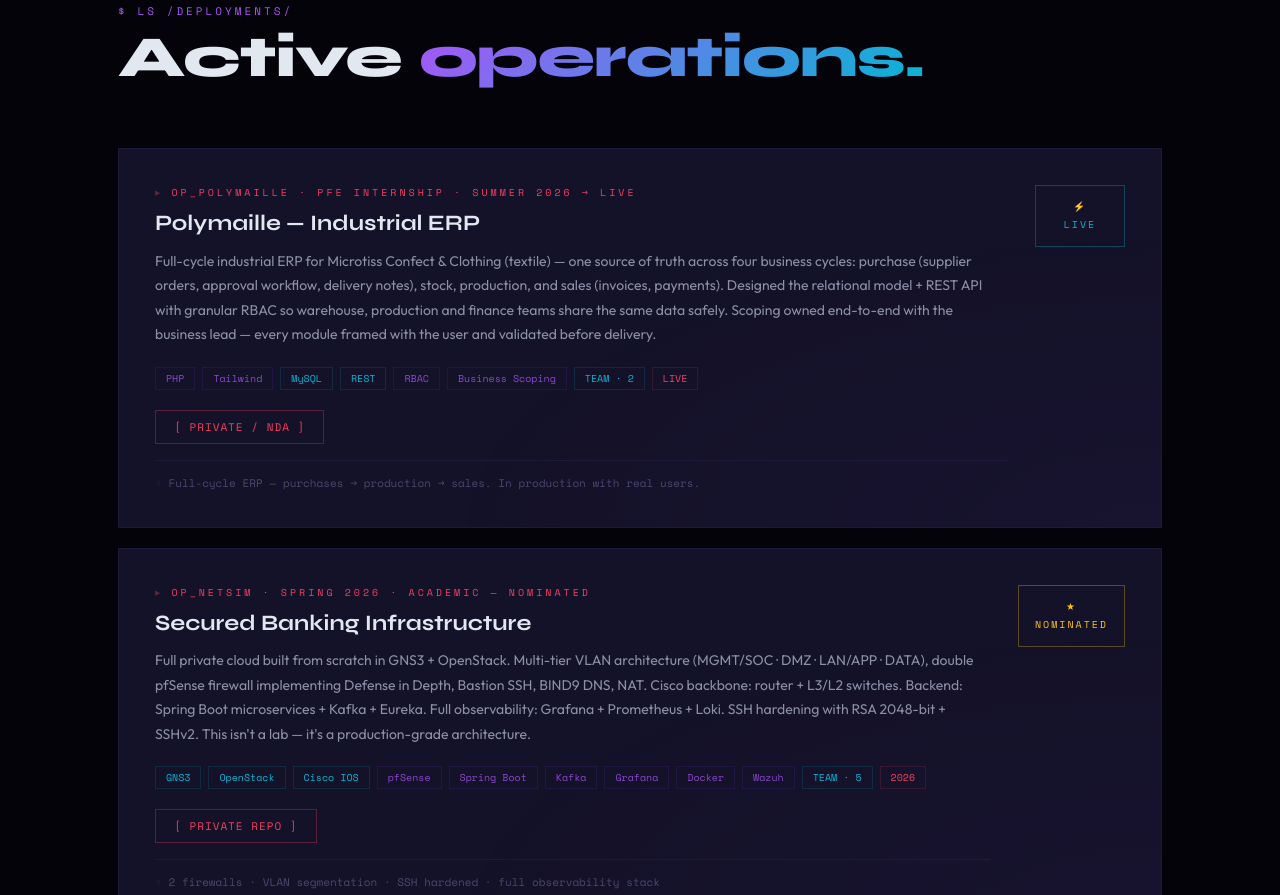
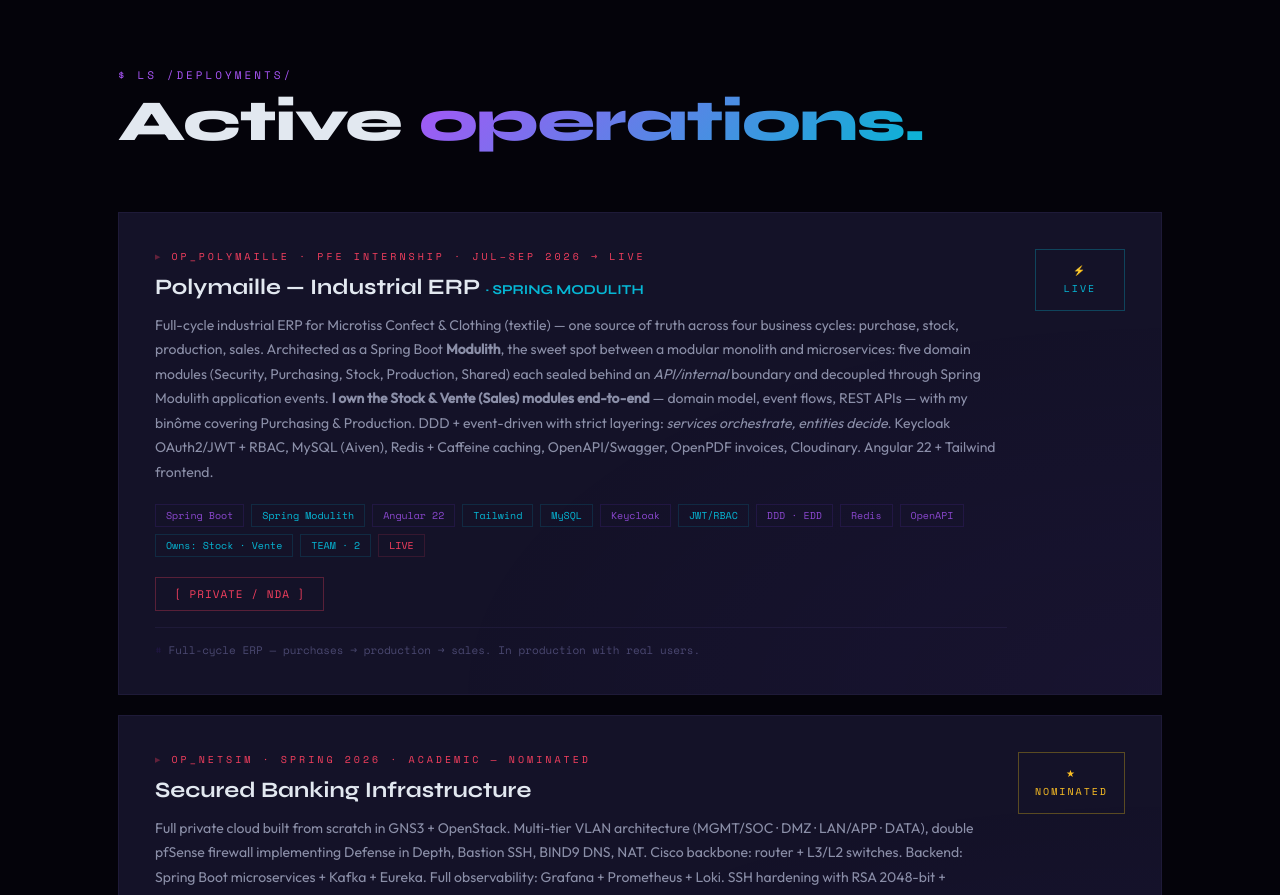
Before and after one commit to Mohamed-Ben-Naima/Portfolio-Mohamed-Ben-Naima, a plain HTML site: page index.html in a window 1280 px wide. Shown: the part 3066-3961 px from the top of the page. Drawn offline with nearby package versions, Linux system fonts and the light colour scheme; animation ran at ten frames a second.

Commit message:
fix: Polymaille card — Spring Boot Modulith stack, Stock & Vente ownership, drop PHP

```diff
--- a/index.html
+++ b/index.html
@@ -839,9 +839,9 @@
         <div class="mod-head"><span class="mod-ico">⚙</span><span class="mod-title">BACKEND · PRODUCTION</span></div>
         <div class="tag-cloud">
           <span class="tag">Python</span><span class="tag">Node.js</span><span class="tag">Express.js</span>
-          <span class="tag">FastAPI</span><span class="tag">Spring Boot</span><span class="tag">Symfony</span>
+          <span class="tag">FastAPI</span><span class="tag">Spring Boot</span><span class="tag">Spring Modulith</span><span class="tag">Symfony</span>
           <span class="tag">REST APIs</span><span class="tag">OpenAPI/Swagger</span><span class="tag">JWT/OAuth2</span>
-          <span class="tag">Microservices</span><span class="tag">Kafka</span><span class="tag">Keycloak</span><span class="tag">RBAC</span>
+          <span class="tag">Microservices</span><span class="tag">DDD · Event-Driven</span><span class="tag">Kafka</span><span class="tag">Keycloak</span><span class="tag">RBAC</span>
           <span class="tag">PostgreSQL</span><span class="tag">MongoDB</span><span class="tag">MySQL</span><span class="tag">Oracle</span>
         </div>
       </div>
@@ -913,13 +913,15 @@
 
       <div class="proj-card reveal">
         <div>
-          <div class="op-tag">OP_POLYMAILLE · PFE INTERNSHIP · SUMMER 2026 → LIVE</div>
-          <div class="p-title">Polymaille — Industrial ERP</div>
-          <div class="p-desc">Full-cycle industrial ERP for Microtiss Confect &amp; Clothing (textile) — one source of truth across four business cycles: purchase (supplier orders, approval workflow, delivery notes), stock, production, and sales (invoices, payments). Designed the relational model + REST API with granular RBAC so warehouse, production and finance teams share the same data safely. Scoping owned end-to-end with the business lead — every module framed with the user and validated before delivery.</div>
+          <div class="op-tag">OP_POLYMAILLE · PFE INTERNSHIP · JUL–SEP 2026 → LIVE</div>
+          <div class="p-title">Polymaille — Industrial ERP <span style="color:var(--cyan);font-size:0.62em;">· SPRING MODULITH</span></div>
+          <div class="p-desc">Full-cycle industrial ERP for Microtiss Confect &amp; Clothing (textile) — one source of truth across four business cycles: purchase, stock, production, sales. Architected as a Spring Boot <strong>Modulith</strong>, the sweet spot between a modular monolith and microservices: five domain modules (Security, Purchasing, Stock, Production, Shared) each sealed behind an <em>API/internal</em> boundary and decoupled through Spring Modulith application events. <strong>I own the Stock &amp; Vente (Sales) modules end-to-end</strong> — domain model, event flows, REST APIs — with my binôme covering Purchasing &amp; Production. DDD + event-driven with strict layering: <em>services orchestrate, entities decide</em>. Keycloak OAuth2/JWT + RBAC, MySQL (Aiven), Redis + Caffeine caching, OpenAPI/Swagger, OpenPDF invoices, Cloudinary. Angular 22 + Tailwind frontend.</div>
           <div class="p-tags">
-            <span class="p-tag">PHP</span><span class="p-tag">Tailwind</span><span class="p-tag c">MySQL</span>
-            <span class="p-tag c">REST</span><span class="p-tag">RBAC</span><span class="p-tag">Business Scoping</span>
-            <span class="p-tag c">TEAM · 2</span><span class="p-tag r">LIVE</span>
+            <span class="p-tag">Spring Boot</span><span class="p-tag c">Spring Modulith</span>
+            <span class="p-tag">Angular 22</span><span class="p-tag c">Tailwind</span>
+            <span class="p-tag c">MySQL</span><span class="p-tag">Keycloak</span><span class="p-tag c">JWT/RBAC</span>
+            <span class="p-tag">DDD · EDD</span><span class="p-tag">Redis</span><span class="p-tag">OpenAPI</span>
+            <span class="p-tag c">Owns: Stock · Vente</span><span class="p-tag c">TEAM · 2</span><span class="p-tag r">LIVE</span>
           </div>
           <div class="p-links"><span class="p-link cls">[ PRIVATE / NDA ]</span></div>
           <div class="p-impact">Full-cycle ERP — purchases → production → sales. In production with real users.</div>
```
